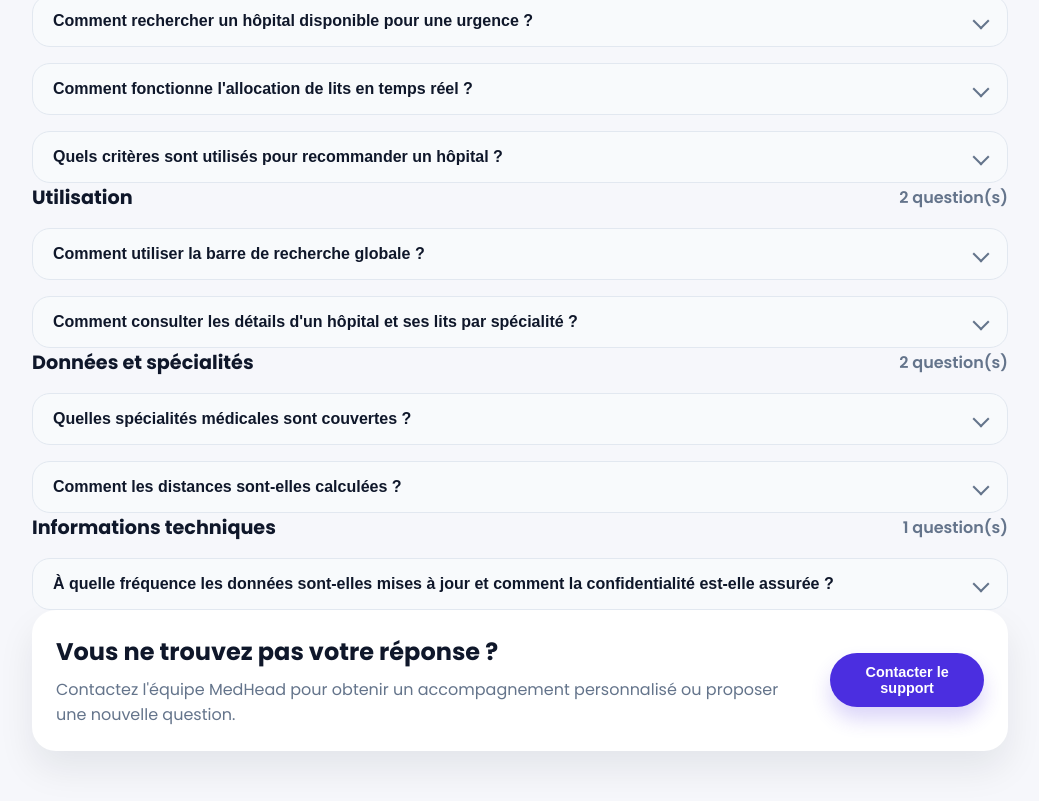
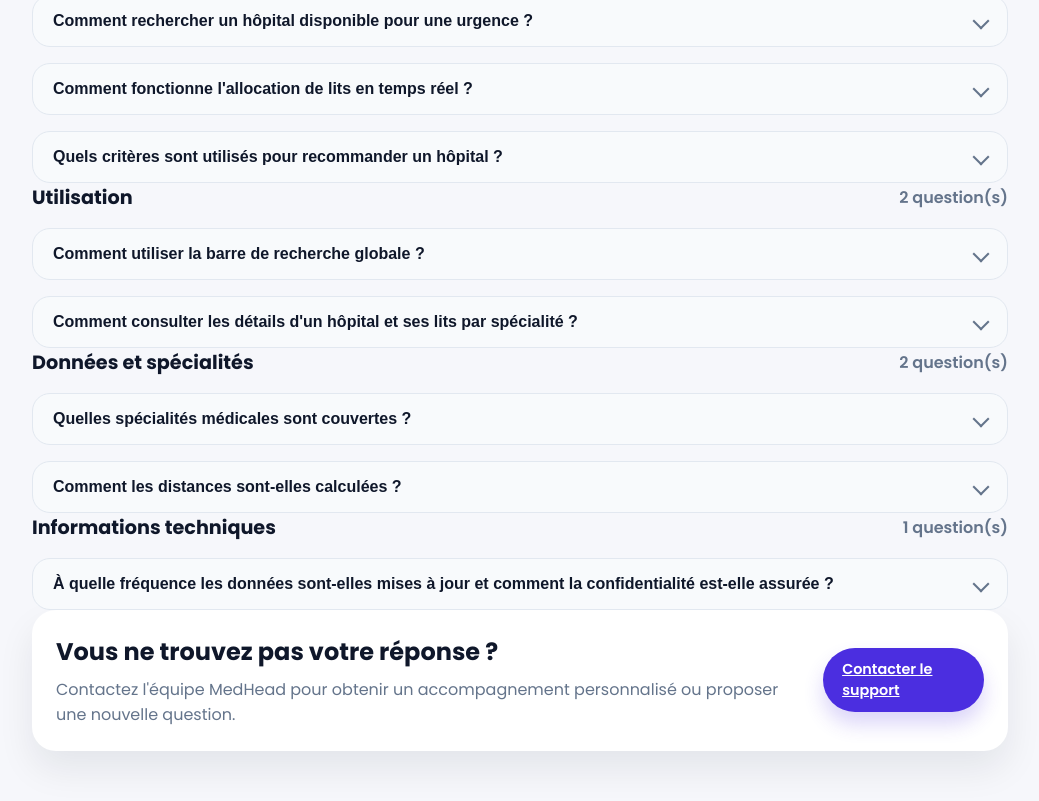
Before and after one commit to Kaypsy/medhead-front-poc, an Angular app: page /faq in a window 1280 px wide. Shown: the part 876-1677 px from the top of the page, without its empty margins (240-1279 px from the left). Built offline with nearby package versions, Linux system fonts and the light colour scheme.

Commit message:
Ajout d'un maito

```diff
--- a/src/app/faq/faq.component.html
+++ b/src/app/faq/faq.component.html
@@ -134,7 +134,12 @@
             Contactez l'équipe MedHead pour obtenir un accompagnement personnalisé ou proposer une nouvelle question.
           </p>
         </div>
-        <button type="button" class="btn primary">Contacter le support</button>
+        <a
+          class="btn primary"
+          href="mailto:louis.zephir@medhead.fr?subject=Question%20sur%20l%27application%20Medhead"
+        >
+          Contacter le support
+        </a>
       </section>
     </main>
   </div>
```
